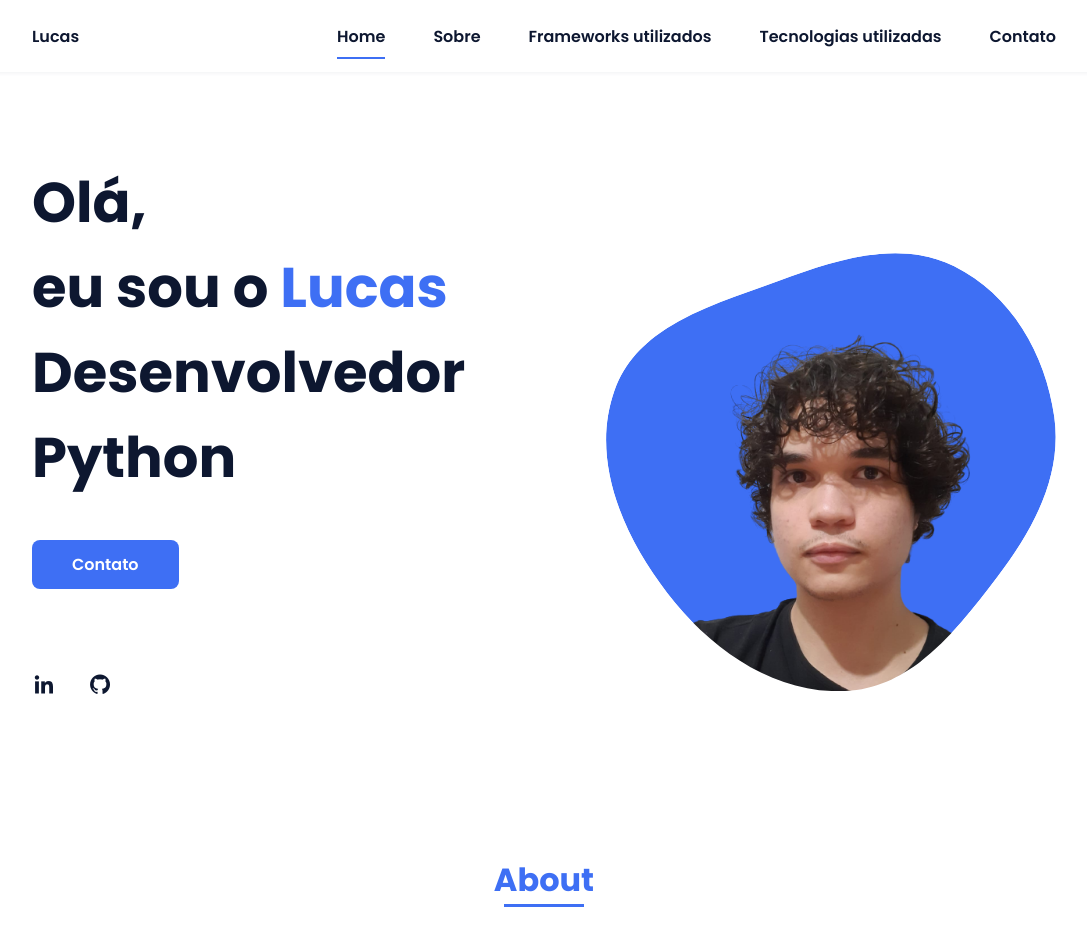
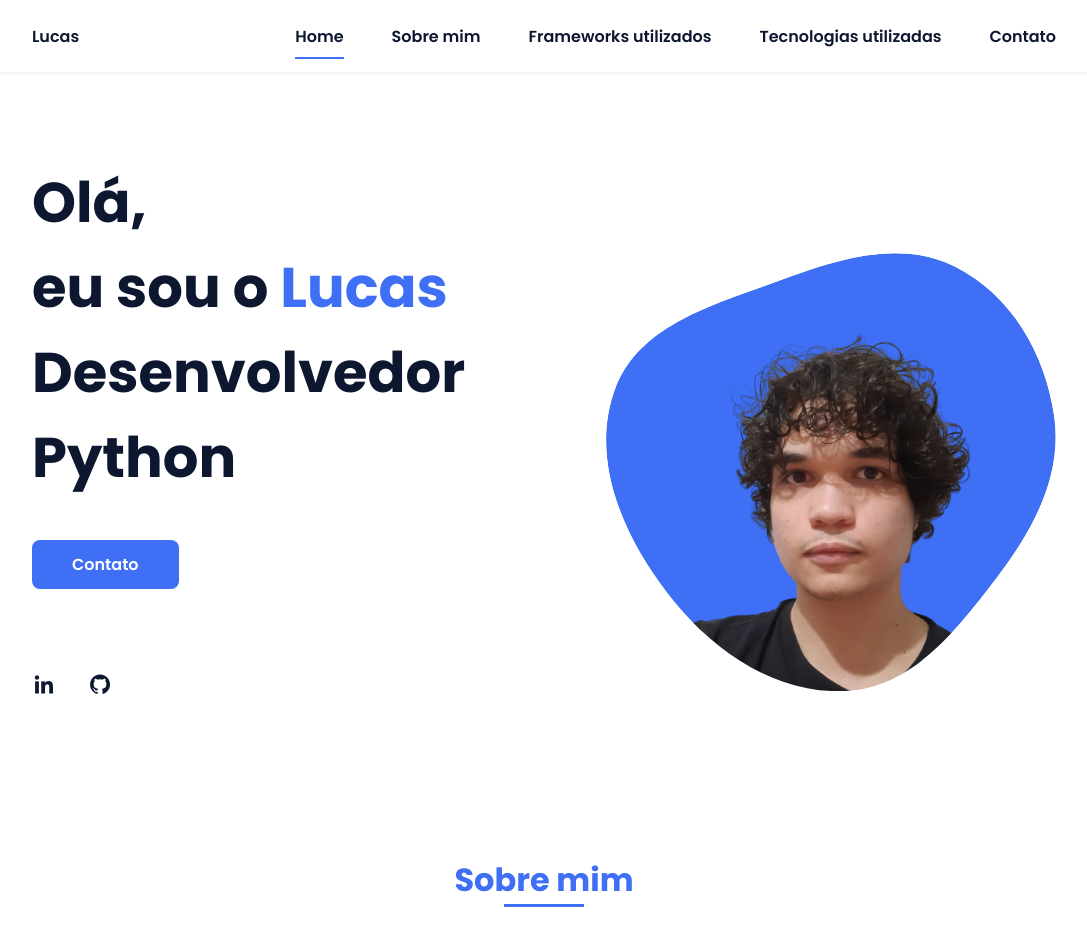
Before and after one commit to Lukasx76/lukasx76.github.io, a plain HTML site: page index.html in a window 1280 px wide. Shown: the top 952 px of the page, without its empty margins (96-1183 px from the left). Drawn offline with nearby package versions, Linux system fonts and the light colour scheme.

Commit message:
Update index.html

```diff
--- a/index.html
+++ b/index.html
@@ -23,7 +23,7 @@
                 <div class="nav__menu" id="nav-menu">
                     <ul class="nav__list">
                         <li class="nav__item"><a href="#home" class="nav__link active">Home</a></li>
-                        <li class="nav__item"><a href="#about" class="nav__link">Sobre</a></li>
+                        <li class="nav__item"><a href="#about" class="nav__link">Sobre mim</a></li>
                         <li class="nav__item"><a href="#skills" class="nav__link">Frameworks utilizados</a></li>
                         <li class="nav__item"><a href="#work" class="nav__link">Tecnologias utilizadas</a></li>
                         <li class="nav__item"><a href="#contact" class="nav__link">Contato</a></li>
@@ -64,7 +64,7 @@
 
             <!--===== ABOUT =====-->
             <section class="about section " id="about">
-                <h2 class="section-title">About</h2>
+                <h2 class="section-title">Sobre mim</h2>
 
                 <div class="about__container bd-grid">
                     <div class="about__img">
```
